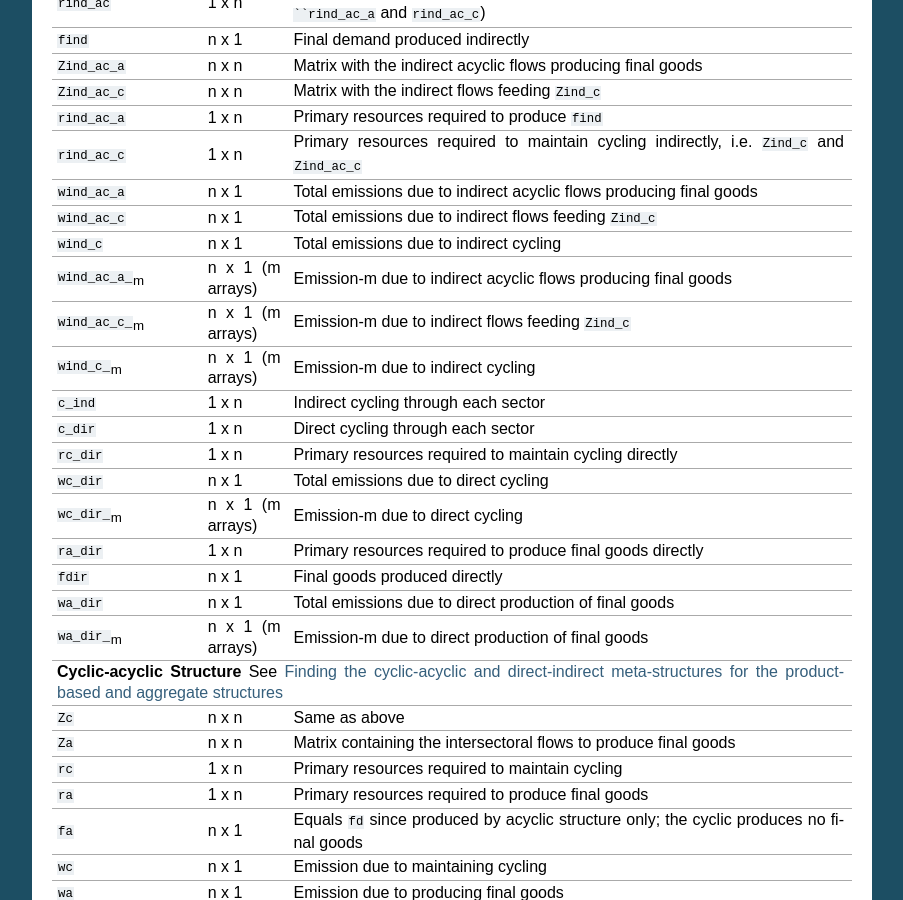
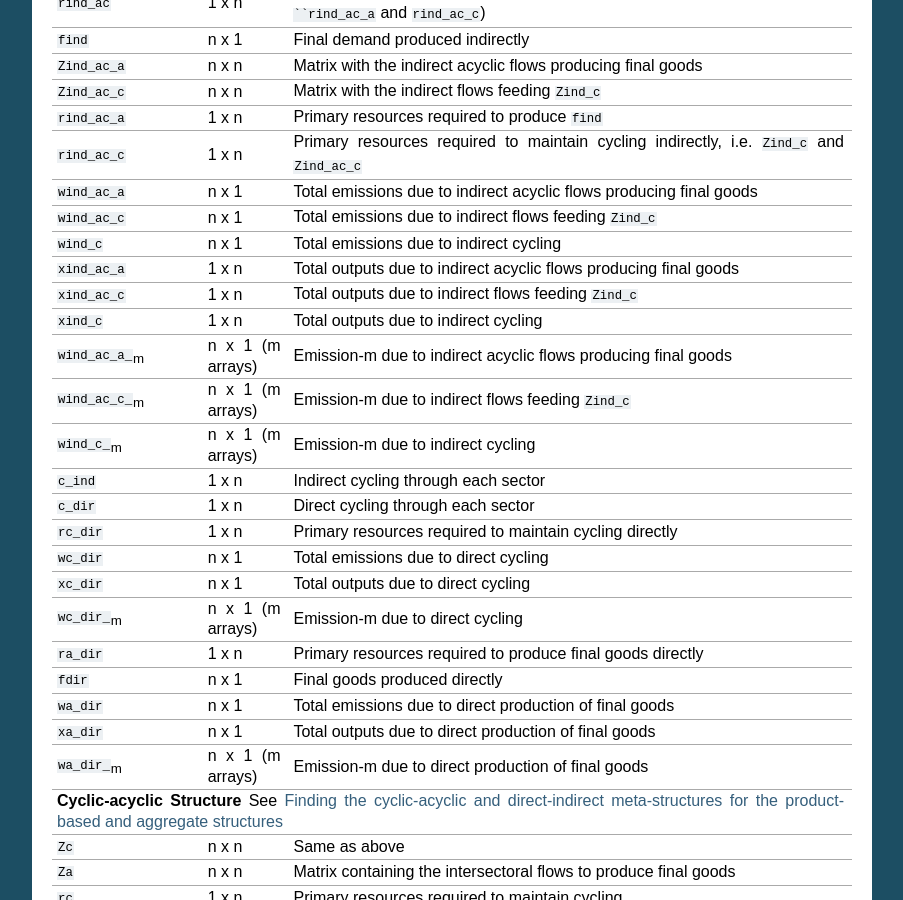
Before and after one commit to Friedsoap/MetabX, a Sphinx documentation site: the page built from DOC/source/internal_data_structure.rst, in a window 1280 px wide and 900 px high, scrolled down 1215 px. Shown: the whole window, without its empty margins (198-1101 px from the left). Built offline with Sphinx 7.4.7, drawn with Linux system fonts in a browser that asks for light colours.

Commit message:
updated DOCS by including the total outputs variables for each overlapped structure

```diff
--- a/DOC/source/calculations.rst
+++ b/DOC/source/calculations.rst
@@ -79,6 +79,7 @@ Then, the program run an *n*-iteration to find all cyclic-acyclic and direct-ind
 At the end of each iteration the cyclic-acyclic and direct-indirect of the aggregated structure is updated with the corresponding share of the product-based structure it has been found. So, at the end of that iteration all product-based structures and the aggregate structure are found.
 
 TODO: explain in detail the calculations.
+explain last check of data.
 
 
 .. _meta_str:
--- a/DOC/source/internal_data_structure.rst
+++ b/DOC/source/internal_data_structure.rst
@@ -114,6 +114,15 @@ The structure of ``actual_structure_dictionary`` and of each entry in ``product_
 | ``wind_c``             | n x 1      | Total emissions due to indirect    |
 |                        |            | cycling                            |
 +------------------------+------------+------------------------------------+
+| ``xind_ac_a``          | 1 x n      | Total outputs due to indirect      |
+|                        |            | acyclic flows producing final goods|
++------------------------+------------+------------------------------------+
+| ``xind_ac_c``          | 1 x n      | Total outputs due to indirect      |
+|                        |            | flows feeding ``Zind_c``           |
++------------------------+------------+------------------------------------+
+| ``xind_c``             | 1 x n      | Total outputs due to indirect      |
+|                        |            | cycling                            |
++------------------------+------------+------------------------------------+
 | ``wind_ac_a_``:sub:`m` | n x 1      | Emission-m due to indirect acyclic |
 |                        | (m arrays) | flows producing final goods        |
 +------------------------+------------+------------------------------------+
@@ -135,6 +144,9 @@ The structure of ``actual_structure_dictionary`` and of each entry in ``product_
 | ``wc_dir``             | n x 1      | Total emissions due to direct      |
 |                        |            | cycling                            |
 +------------------------+------------+------------------------------------+
+| ``xc_dir``             | n x 1      | Total outputs due to direct        |
+|                        |            | cycling                            |
++------------------------+------------+------------------------------------+
 | ``wc_dir_``:sub:`m`    | n x 1      | Emission-m due to direct           |
 |                        | (m arrays) | cycling                            |
 +------------------------+------------+------------------------------------+
@@ -144,6 +156,9 @@ The structure of ``actual_structure_dictionary`` and of each entry in ``product_
 | ``fdir``               | n x 1      | Final goods produced directly      |
 +------------------------+------------+------------------------------------+
 | ``wa_dir``             | n x 1      | Total emissions due to direct      |
+|                        |            | production of final goods          |
++------------------------+------------+------------------------------------+
+| ``xa_dir``             | n x 1      | Total outputs due to direct        |
 |                        |            | production of final goods          |
 +------------------------+------------+------------------------------------+
 | ``wa_dir_``:sub:`m`    | n x 1      | Emission-m due to direct           |
```
